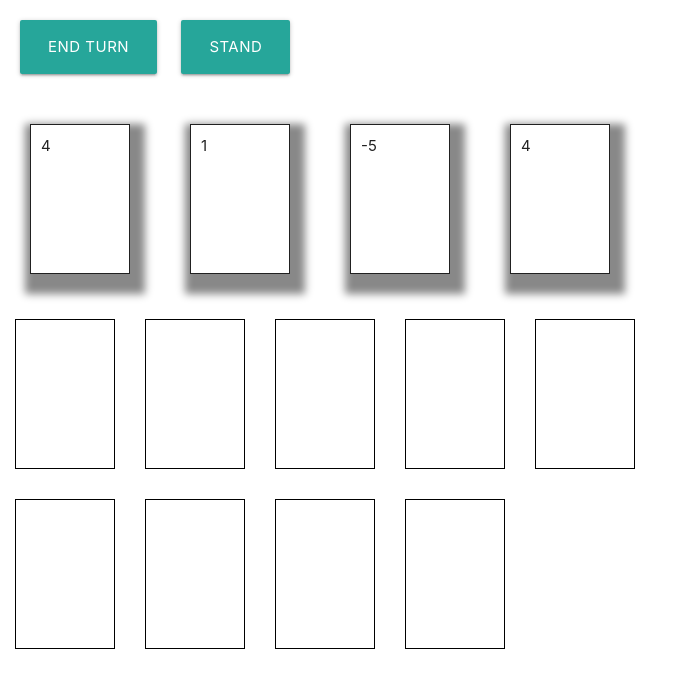
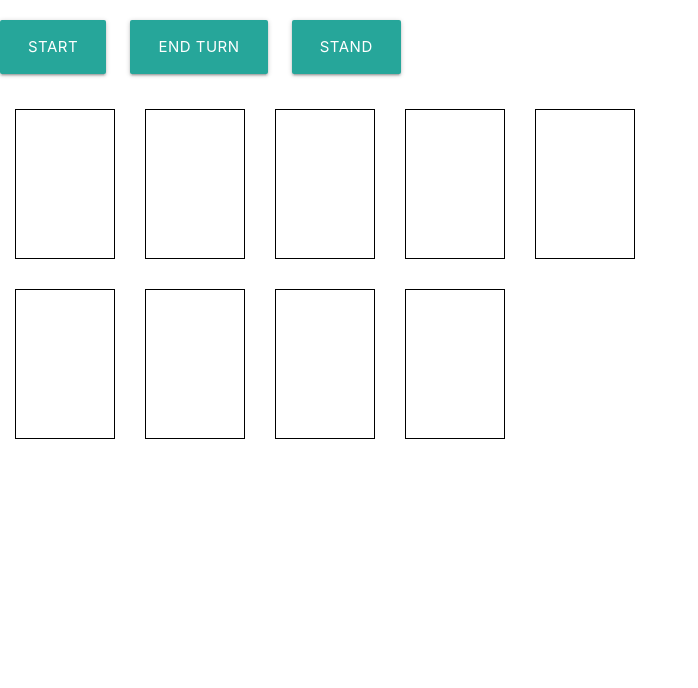
Before and after one commit to WalkerLauryGit/pazaak, a plain HTML site: page index.html in a window 1280 px wide. Shown: the whole page, without its empty margins (0-698 px from the left). Drawn offline with nearby package versions, Linux system fonts and the light colour scheme.

Commit message:
Added the load hand function, start button, and adds card to dom

```diff
--- /dev/null
+++ b/app.js
@@ -0,0 +1,32 @@
+
+function loadHand(){
+
+  document.getElementById('start').remove();
+
+  const hand = [-1, 3, 4, 2];
+
+  let handOfCards = document.getElementById('hand');
+  console.log(handOfCards);
+  // hand.forEach(element => {
+  //  let div = document.createElement("div");
+  // //  div.classList.add('shadow');
+  //  let content = document.createTextNode(element);
+  //  div.appendChild(content);
+
+  //  handOfCards.appendChild(div);
+  //  console.log(handOfCards);
+  // });
+
+  for(let i = 0; i<hand.length; i++){
+    let div = document.createElement('div');
+    div.classList.add('shadow');
+    div.classList.add('zoom');
+
+    let content = document.createTextNode(hand[i]);
+    div.appendChild(content);
+
+    handOfCards.appendChild(div);
+  }
+
+
+}
--- a/index.html
+++ b/index.html
@@ -40,7 +40,7 @@
   }
 
   .zoom:hover{
-    transform: scale(1.5);
+    transform: scale(1.25);
   }
 
   .button-margin{
@@ -51,11 +51,12 @@
 
 
 <body>
+  <button class="waves-effect waves-light btn-large" onclick="loadHand()" id="start">Start</button>
   <button class="waves-effect waves-light btn-large button-margin">End Turn</button>
   <button  class="waves-effect waves-light btn-large">Stand</button>
 
-  <div id="" class="hand">
-    <div id="slot1" class="shadow zoom">
+  <div id="hand" class="hand">
+    <!-- <div id="slot1" class="shadow zoom">
       4
     </div>
     <div id="slot2" class="shadow zoom">
@@ -66,7 +67,7 @@
     </div>
     <div id="slot4" class="shadow zoom">
       4
-    </div>
+    </div> -->
   </div>
 
   <div class="board">
@@ -105,5 +106,6 @@
   </div>
   <!-- Compiled and minified JavaScript -->
   <script src="https://cdnjs.cloudflare.com/ajax/libs/materialize/1.0.0/js/materialize.min.js"></script>
+  <script src="app.js"></script>
 </body>
 </html>
```
